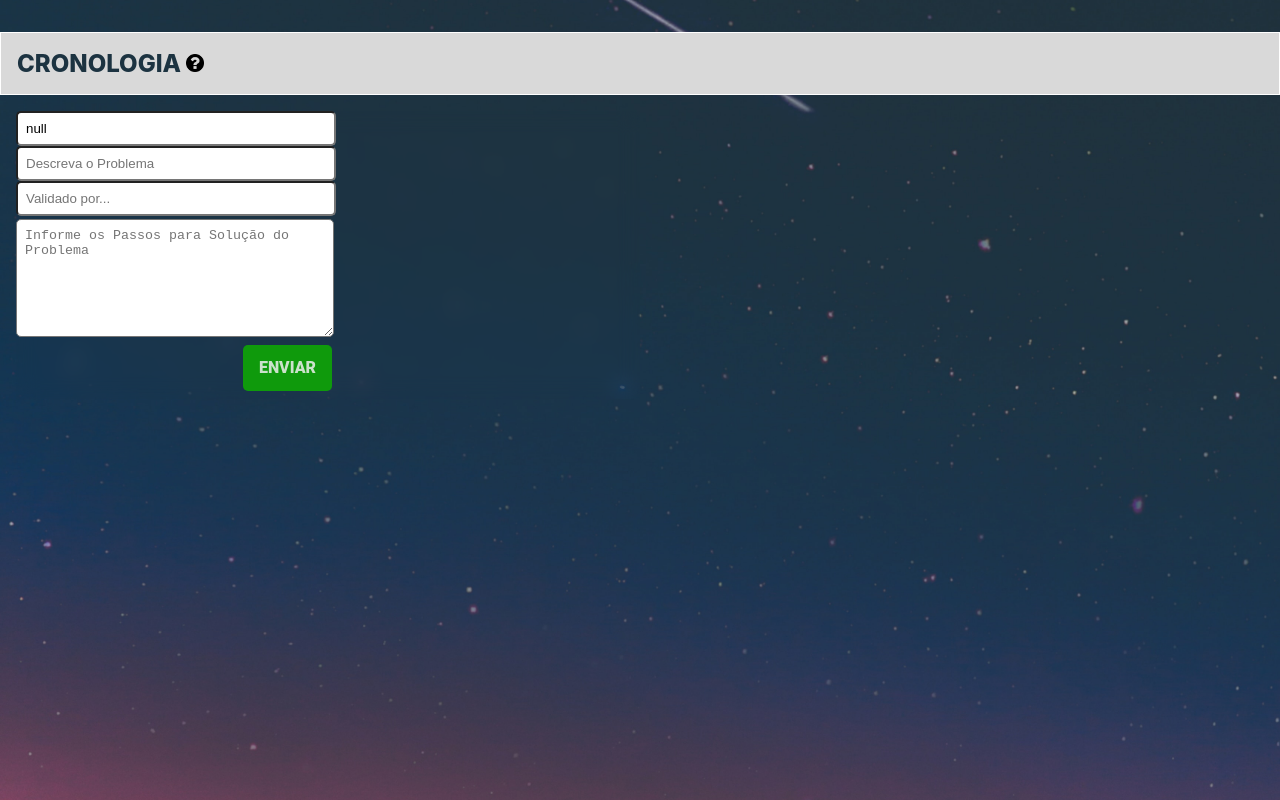
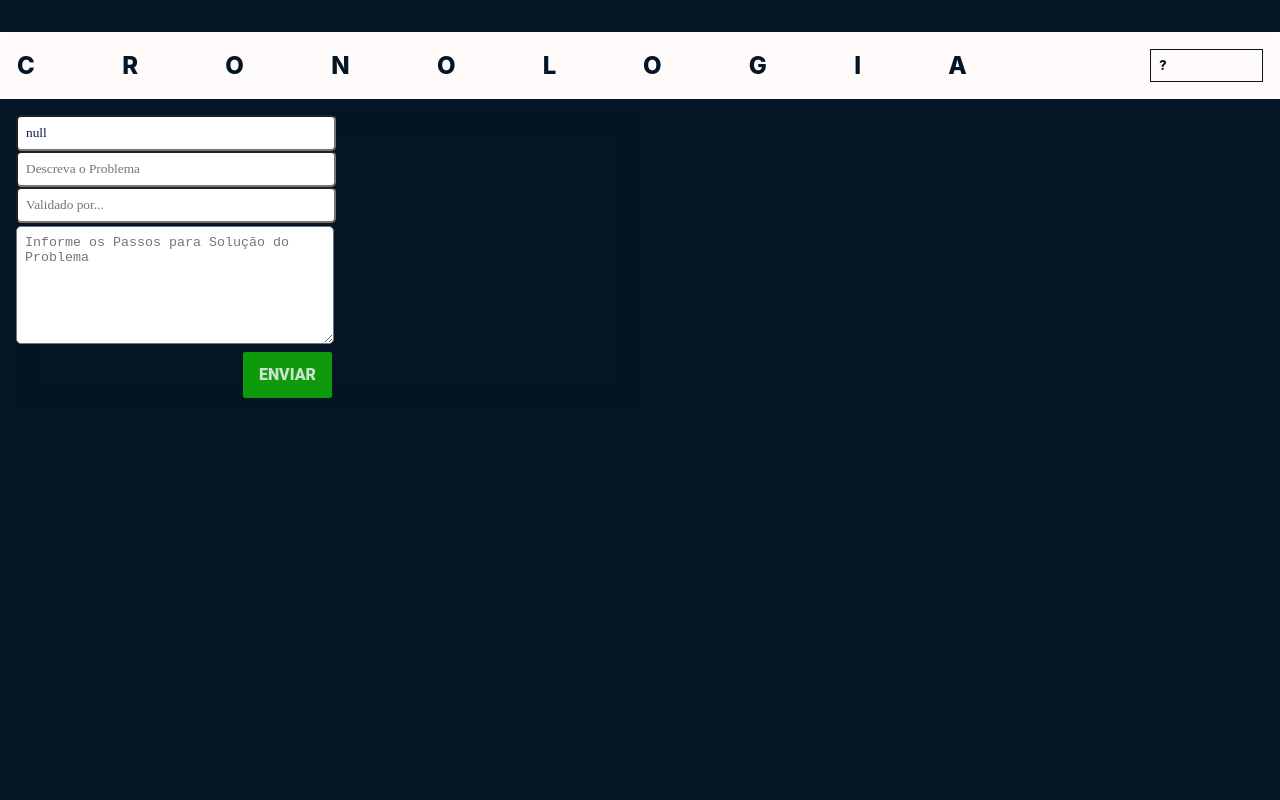
Before and after one commit to jorgelgf/cronologa, a React (Create React App) app: page / in a window 1280 px wide. Built offline with nearby package versions, Linux system fonts and the light colour scheme.

Commit message:
ajustando radios dos butoes | removendo plano de fundo | corrigido espacamento do header | ajustada cores do modal e inputs/textarea

```diff
--- a/src/App.tsx
+++ b/src/App.tsx
@@ -130,7 +130,7 @@ setOk(true)  }
           <div style={{marginBottom:'.2rem'}}>
               {bool &&
               <span><InputComponent
-              onChange={(e)=>setName(e.target.value)}
+              onChange={(e)=> setName(e.target.value)}
               value={`${localStorage.getItem('Name')===""?name: localStorage.getItem("Name")}`} title={obj.inputName}
               type="string" placeholder={obj.inputName} style={SXtext}/>
              {boolLocalStorage&& <ButtonComponent children = 'APAGAR' sx={{padding:'.2rem 1rem', backgroundColor:'red',color:'rgb(241, 198, 198)',marginLeft:'.4rem'}} />}
--- a/src/components/ButtonComponent/styles.tsx
+++ b/src/components/ButtonComponent/styles.tsx
@@ -12,7 +12,7 @@ export const Button = styled.button`
   display: flex;
   align-items: center;
   justify-content: center;
-  border-radius: 5px;
+  border-radius: 2px;
   border: none;
   cursor: pointer;
   transition: 0.3s ease all;
--- a/src/components/HeaderComponent/index.tsx
+++ b/src/components/HeaderComponent/index.tsx
@@ -1,11 +1,10 @@
 import { ReactNode } from "react";
 import * as S from "./styles";
-import w from '../../_img/what.png'
 interface HEaderProps {
   children: ReactNode;
 }
 const info='Após concluir a cronologia, clique sobre o texto gerado e cole em seu local de uso'
 
 export const HeaderComponent = ({ children }: HEaderProps) => {
-  return <S.DivHeader><span>{children} <img src={w} width={'18px'} title={info} alt='Informações de uso'/></span></S.DivHeader>;
+  return <S.DivHeader><span>{children} </span><span className='help' title={info}>?</span></S.DivHeader>;
 };
--- a/src/components/HeaderComponent/styles.tsx
+++ b/src/components/HeaderComponent/styles.tsx
@@ -1,23 +1,30 @@
 import styled from "styled-components";
 
 export const DivHeader = styled.div`
+  letter-spacing: 5cap;
   display: flex;
   align-items: center;
-  justify-content: start;
+  justify-content: space-between;
   padding:1rem;
   margin-top: 2rem;
   margin-bottom: 1rem;
   font-size: 1.5rem;
   font-weight: 800;
-  background-color: #D9D9D9;
+  background-color: #fffbfb;
   border: solid white 1px;
-  color: #1C3341;
+  color: #041525;
   width: auto;
+  .help{
+    font-size: .8rem;
+    border: solid 1px;
+    padding: .5rem;
+    cursor: help;
+  }
   span
   {
     img
     {
-      cursor:pointer;
+      cursor:help;
      }
   }
 
--- a/src/components/InputComponent/styles.tsx
+++ b/src/components/InputComponent/styles.tsx
@@ -5,4 +5,6 @@ export const Input = styled.input`
   width: 80px;
   border-radius: 5px;
   outline: none;
+  font-family: ubuntu;
+  color:#0b1a4d;
 `;
--- a/src/components/Modal/styles.tsx
+++ b/src/components/Modal/styles.tsx
@@ -8,7 +8,7 @@ top:30vh;
 left: 0;
 width: 100%;
 height: auto;
-color:#c8ceda;
+color:#ffffff;
 padding-bottom: 2rem;
 background-color: #000925e2;
 display: flex;
--- a/src/components/TextAreaComponent/styles.tsx
+++ b/src/components/TextAreaComponent/styles.tsx
@@ -4,4 +4,5 @@ export const TextArea = styled.textarea`
   padding: 0.5rem;
   outline: none;
   border-radius: 5px;
+  color: #0b1a4d;
 `;
--- a/src/styles.tsx
+++ b/src/styles.tsx
@@ -1,13 +1,12 @@
 import styled from "styled-components";
-import bg from './_img/bg.jpg'
+//import bg from './_img/bg.jpg'
 export const Container = styled.div`
   min-height: 100vh;
   width: 100%;
   display:flex ;
   flex-direction: column;
-  background-image: url(${bg});
   background-size: 100%; background-position: center;
-
+background-color: #041525;
   transform: translateX(-20px);
   animation: animeLeft 0.4s forwards;
   @keyframes animeLeft {
```
Also changed, not shown: src/_img/bg.jpg (deleted), src/_img/what.png (deleted).
